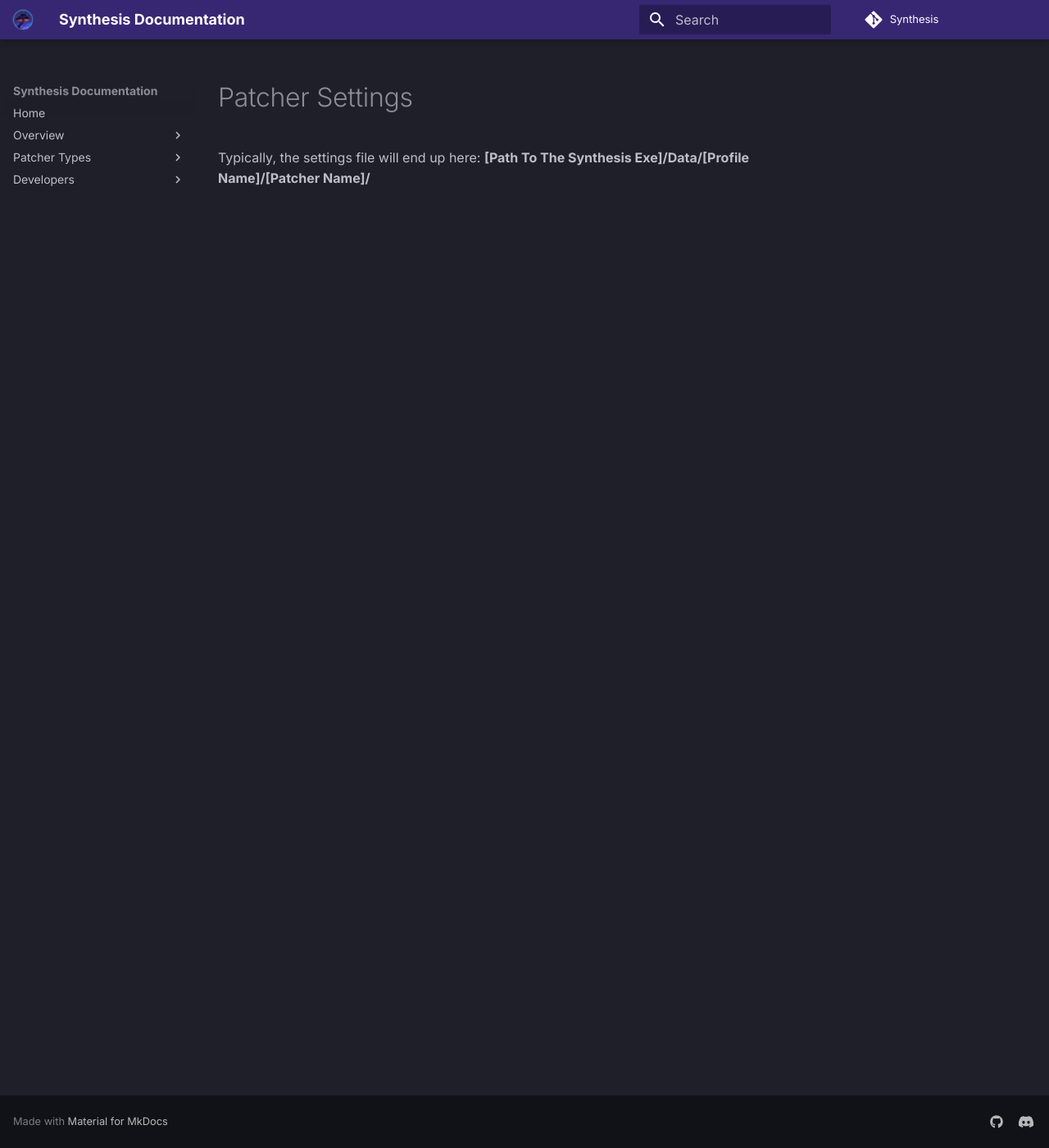
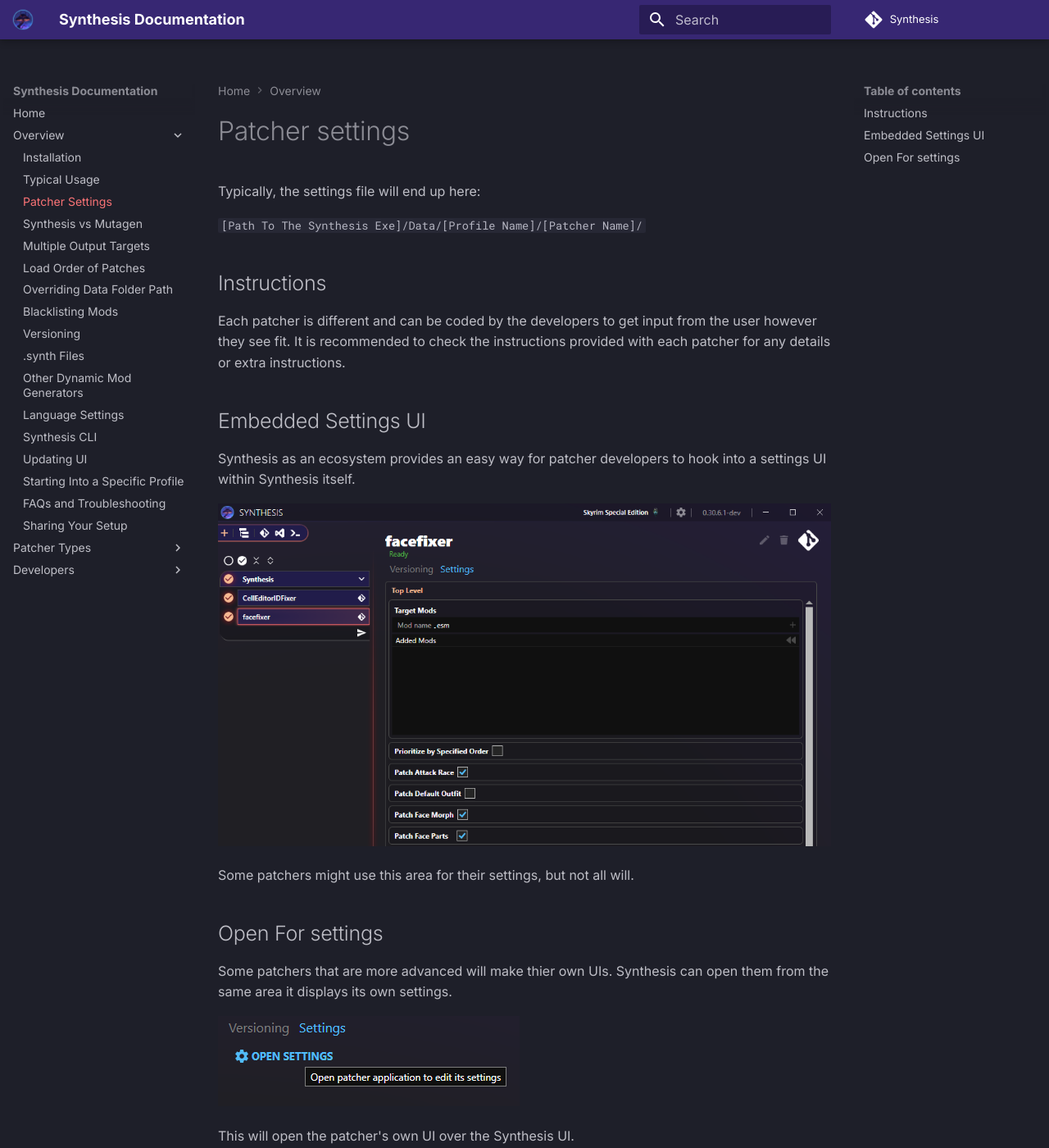
Before and after one commit to Mutagen-Modding/Synthesis, an MkDocs documentation site: the page built from docs/Patcher-Settings.md, in a window 1280 px wide and 1400 px high. Shown: the whole window at 82% size. Built offline with MkDocs 1.6.1 and Material for MkDocs 9.7.7, drawn with Linux system fonts in a browser that asks for light colours; comment, search, counter and statistics services are not loaded.

Commit message:
Synthesis CLI docs and Verbs defined

```diff
--- a/docs/Patcher-Settings.md
+++ b/docs/Patcher-Settings.md
@@ -1,3 +1,25 @@
+# Patcher settings
 
 Typically, the settings file will end up here:
-**[Path To The Synthesis Exe]/Data/[Profile Name]/[Patcher Name]/**
+
+`[Path To The Synthesis Exe]/Data/[Profile Name]/[Patcher Name]/`
+
+## Instructions
+
+Each patcher is different and can be coded by the developers to get input from the user however they see fit.  It is recommended to check the instructions provided with each patcher for any details or extra instructions.
+
+## Embedded Settings UI
+
+Synthesis as an ecosystem provides an easy way for patcher developers to hook into a settings UI within Synthesis itself.
+
+![Patcher Settings](images/patcher-settings.png)
+
+Some patchers might use this area for their settings, but not all will.
+
+## Open For settings
+
+Some patchers that are more advanced will make thier own UIs.  Synthesis can open them from the same area it displays its own settings.
+
+![Open For Settings](images/open-for-settings.png)
+
+This will open the patcher's own UI over the Synthesis UI.
--- /dev/null
+++ b/docs/Synthesis-CLI.md
@@ -0,0 +1,58 @@
+# Synthesis CLI
+
+Synthesis offers a CLI alternative to the UI.  This can be useful for Linux users, or anyone else that wants to do operations without the UI.
+
+## Run Pipeline
+`run-pipeline`
+
+Runs the Synthesis pipeline on all the groups for a specific profile.
+
+### Typical
+`.\Path\To\Synthesis.CLI.exe run-pipeline --OutputDirectory "C:\Games\steamapps\common\Skyrim Special Edition\Data" --ProfileDefinitionPath ".\Path\To\PipelineSettings.json" --ProfileName "NameOfProfile"`
+
+### Parameters
+
+| Short | Long | Required | Description |
+| ---- | ---- | ---- | ---- |
+| `-o` | `--OutputDirectory` | Required | Path where the patcher should place its resulting file(s). |
+| `-p` | `--ProfileDefinitionPath` | Required | Path to a specific profile or settings definition to run |
+| `-d` | `--DataFolderPath` | Optional | Path to the data folder. |
+| `-n` | `--ProfileName` | Semi-Optional | Nickname/GUID of profile to run if path is to a settings file with multiple profiles |
+| `-l` | `--LoadOrderFilePath` | Optional | Path to the load order file to use. |
+| `-e` | `--ExtraDataFolder` | Optional | Path to where top level extra patcher data should be stored/read from.  Default is next to the exe |
+| `-r` | `--PersistencePath` | Optional | Path to the shared FormKey allocation state |
+| `-m` | `--PersistenceMode` | Optional | Path to the Persistence state style to use |
+| `-t` | `--TargetRuntime` | Optional | Target runtime to specify explicitly |
+
+## Create Profile
+`create-profile`
+
+Creates a new profile and saves it to the settings
+
+### Typical
+`.\Path\To\Synthesis.CLI.exe create-profile --GameRelease SkyrimSE --ProfileName "New Profile Name" --InitialGroupName "New Group Name" --SettingsFolderPath "\Path\To\Settings\"`
+
+### Parameters
+
+| Short | Long | Required | Description |
+| ---- | ---- | ---- | ---- |
+| `-r` | `--GameRelease` | Required | Game release that the profile should be related to |
+| `-n` | `--ProfileName` | Required | Name to give profile |
+| `-g` | `--InitialGroupName` | Required | Name to give the initial patcher group |
+| `-p` | `--SettingsFolderPath` | Required | Path to the folder containing the PipelineSettings.json to be adjusted |
+
+## Create Patcher
+`create-profile`
+
+Create a new patcher project template.  This is a new folder with a csproj, solution, and other related bits to getting started developing a new patcher.
+
+### Typical
+`.\Path\To\Synthesis.CLI.exe create-patcher --GameCategory Skyrim --ParentDirectory "Path\To\Some\Dir" --PatcherName "My First Patcher"`
+
+### Parameters
+
+| Short | Long | Required | Description |
+| ---- | ---- | ---- | ---- |
+| `-c` | `--GameCategory` | Required | Game category that the patcher should be related to |
+| `-d` | `--ParentDirectory` | Required | Parent directory to house new solution folder |
+| `-n` | `--PatcherName` | Required | Name to give patcher |
--- a/mkdocs.yml
+++ b/mkdocs.yml
@@ -61,6 +61,7 @@ nav:
   - Overview:
     - Installation: Installation.md
     - Typical Usage: Typical-Usage.md
+    - Patcher Settings: Patcher-Settings.md
     - Synthesis vs Mutagen: Synthesis-vs-Mutagen.md
     - Multiple Output Targets: Multiple-Output-Targets.md
     - Load Order of Patches: LoadOrder.md
@@ -70,6 +71,7 @@ nav:
     - .synth Files: Synth-File.md
     - Other Dynamic Mod Generators: Other-Dynamic-Mod-Generators.md
     - Language Settings: Language-Settings.md
+    - Synthesis CLI: Synthesis-CLI.md
     - Updating UI: Updating-UI.md
     # - Existing Saves: Existing-Saves.md
     - Starting Into a Specific Profile: Starting-Into-Profile.md
```
Also changed, not shown: docs/Sharing.md (+1 -1 lines), docs/devs/Patcher-CLI.md (+2 -0 lines), docs/images/open-for-settings.png (added), docs/images/patcher-settings.png (added), 2 other files.
